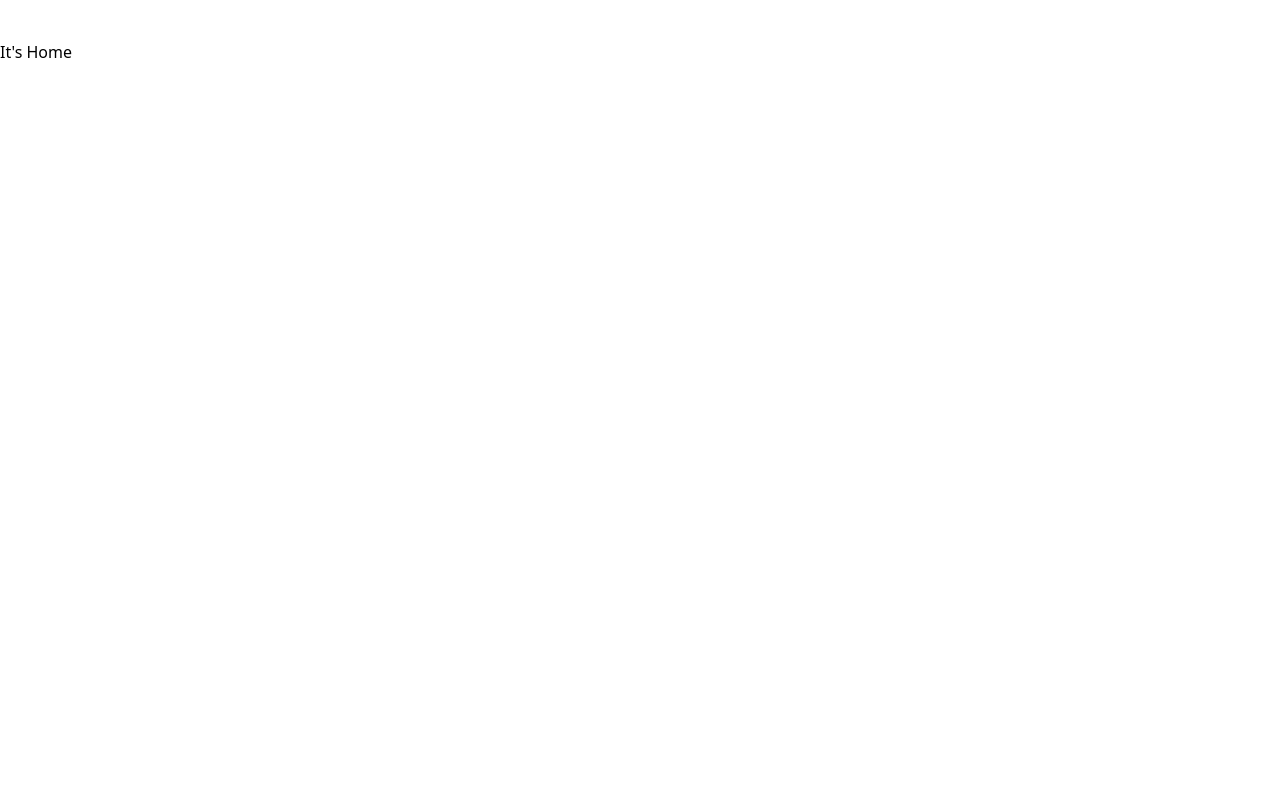
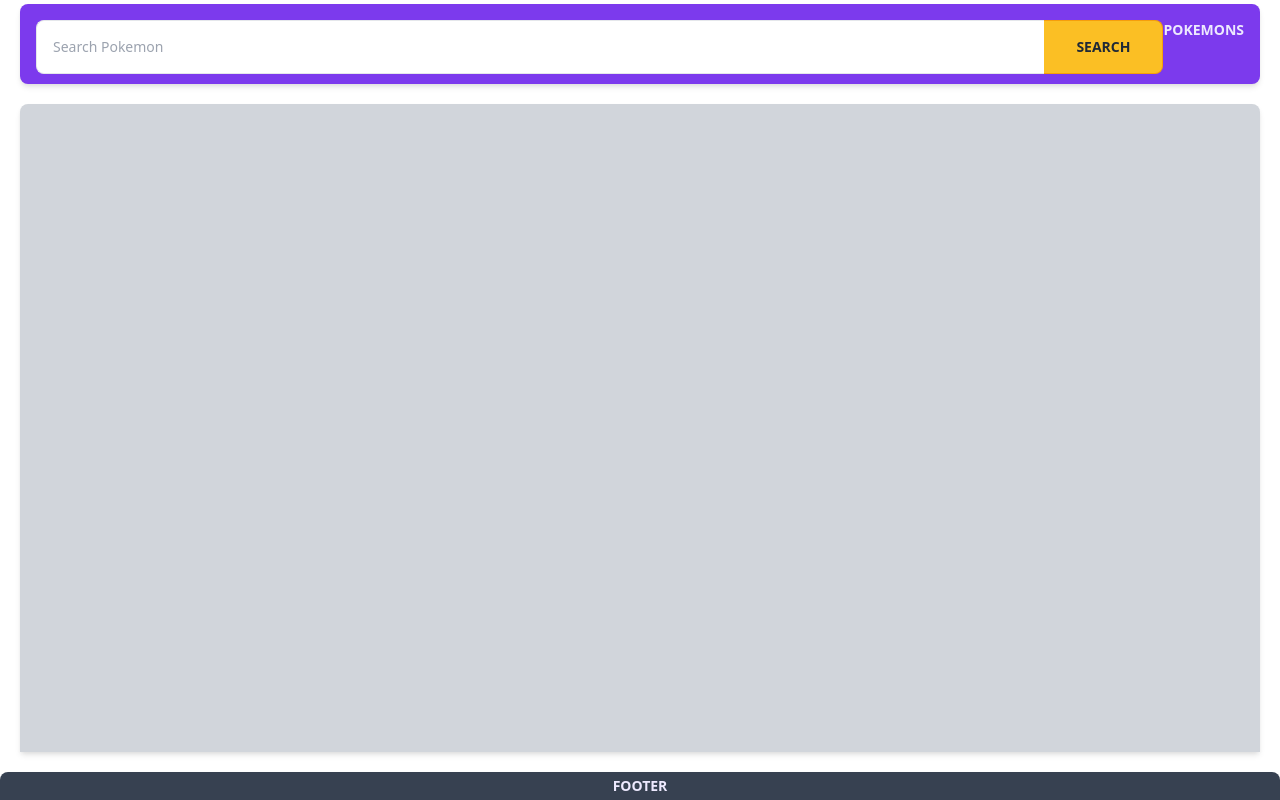
Before and after one commit to kushagra1212/Pokemons, a Next.js app: page / in a window 1280 px wide. Built offline with nearby package versions, Linux system fonts and the light colour scheme.

Commit message:
Added Front page with CSS

```diff
--- /dev/null
+++ b/components/Footer/Footer.js
@@ -0,0 +1,7 @@
+export const Footer = () => {
+  return (
+    <div className="w-100 flex  justify-around  p-1  text-sm font-semibold text-purple-100 bg-gray-700 rounded-t-lg shadow-md  m-0">
+      <h1>FOOTER</h1>
+    </div>
+  );
+};
--- /dev/null
+++ b/components/Header/Header.js
@@ -0,0 +1,10 @@
+import { Search } from "../Search/Search";
+
+export const Header = () => {
+  return (
+    <div className="w-100 flex  justify-between  p-4  text-sm font-semibold text-purple-100 bg-purple-600 rounded-lg shadow-md  h-20 mt-1 m-5 content-center">
+      <Search />
+      <h1>POKEMONS</h1>
+    </div>
+  );
+};
--- a/components/Layout/Layout.js
+++ b/components/Layout/Layout.js
@@ -1,4 +1,6 @@
 import Head from 'next/head'
+import { Footer } from '../Footer/Footer'
+import { Header } from '../Header/Header'
 export const Layout=({children,title})=>{
 
 return (
@@ -8,13 +10,14 @@ return (
         <meta name="description" content="Generated by create next app" />
         <link rel="icon" href="/favicon.ico" />
       </Head>
-<div>
+<div className="flex justify-between flex-col h-screen">
+<Header/>
 
 
 
 {children}
 
-
+<Footer/>
 </div>
 </>
         )
--- /dev/null
+++ b/components/Search/Search.js
@@ -0,0 +1,15 @@
+export const Search = () => {
+  return (
+    <div className="w-screen">
+      <form className="ml-0 flex">
+        <input
+          className="rounded-l-lg outline-none w-full p-4 border-t mr-0 border-b border-l text-gray-800 border-gray-200 bg-white"
+          placeholder="Search Pokemon"
+        />
+        <button className="px-8 rounded-r-lg bg-yellow-400  text-gray-800 font-bold p-4 uppercase border-yellow-500 border-t border-b border-r ">
+          Search
+        </button>
+      </form>
+    </div>
+  );
+};
--- /dev/null
+++ b/pages/Pokemons/index.js
@@ -0,0 +1,7 @@
+import { Search } from "../../components/Search/Search";
+
+export const Pokemon = () => {
+  return (
+    <div className="bg-gray-300 w-100 ml-5 mr-5 mb-5 md:h-screen border-opacity-10 shadow-md rounded-tr-lg rounded-tl-lg"></div>
+  );
+};
--- a/pages/index.js
+++ b/pages/index.js
@@ -1,15 +1,11 @@
-
-import Image from 'next/image'
-import { Layout } from '../components/Layout/Layout'
+import Image from "next/image";
+import { Layout } from "../components/Layout/Layout";
+import { Pokemon } from "./Pokemons";
 
 export default function Home() {
   return (
-   <Layout title="Home">
-    <div className="mt-10">
-      It's Home
-    </div>
-
-   </Layout>
-
-  )
+    <Layout title="Home">
+      <Pokemon />
+    </Layout>
+  );
 }
--- a/tailwind.config.js
+++ b/tailwind.config.js
@@ -1,5 +1,6 @@
 module.exports = {
-  purge: ['./pages/**/*.{js,ts,jsx,tsx}', './components/**/*.{js,ts,jsx,tsx}'],
+ // purge: ['./pages/**/*.{js,ts,jsx,tsx}', './components/**/*.{js,ts,jsx,tsx}'],
+  purge:[],
   darkMode: false, // or 'media' or 'class'
   theme: {
     extend: {},
```
Also changed, not shown: styles/globals.css (line endings or trailing spaces), 1 other file (tests, documents, lock files or other folders).
